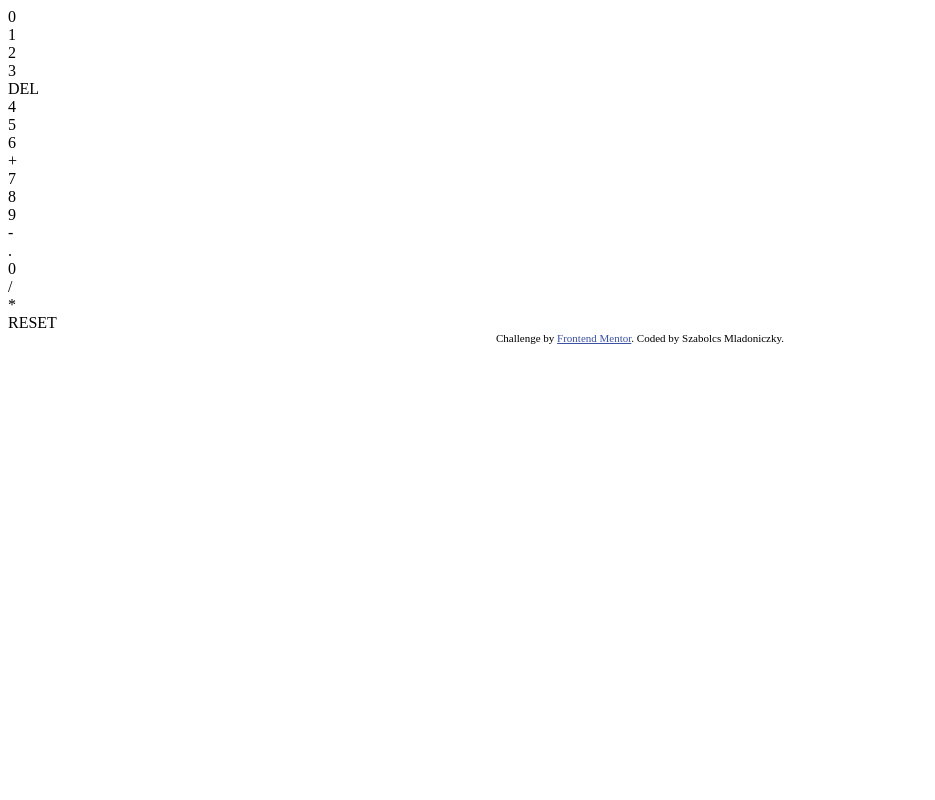
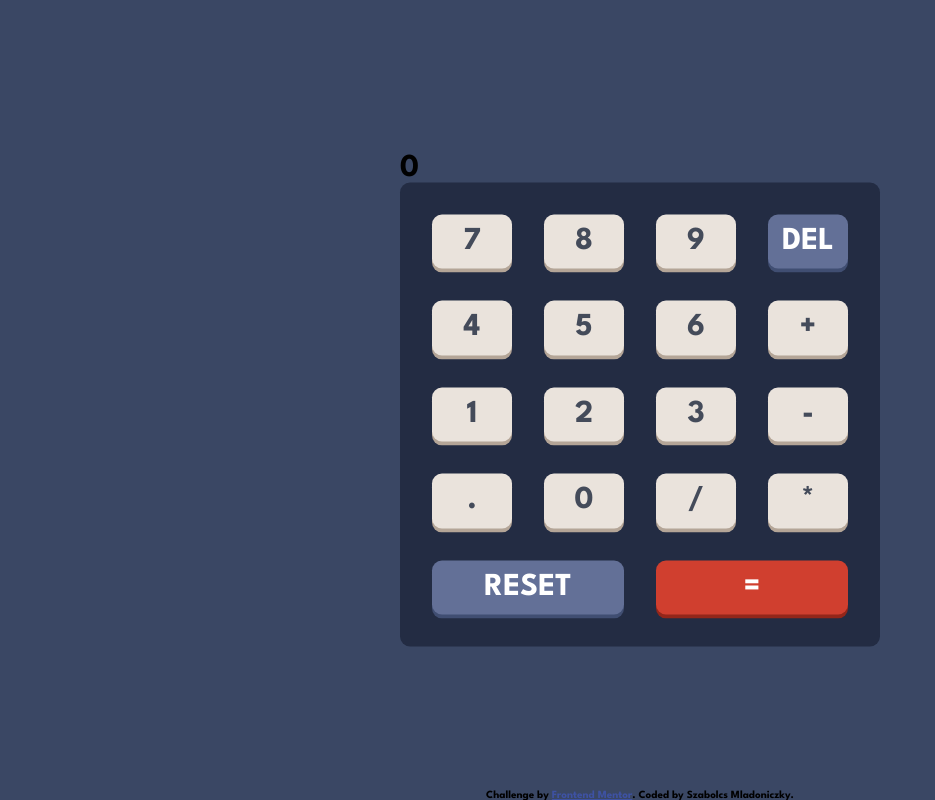
Before and after one commit to MladoniSzabi/CalculatorApp, a Next.js app: page / in a window 1280 px wide. Shown: the whole page, without its empty margins (0-935 px from the left). Built offline with nearby package versions, Linux system fonts and the light colour scheme.

Commit message:
styled the buttons and button container.

```diff
--- /dev/null
+++ b/components/Button.module.css
@@ -0,0 +1,27 @@
+.button {
+    background-color: hsl(30, 25%, 89%);
+    text-align: center;
+    vertical-align: middle;
+    border-radius: 10px;
+
+    color: hsl(221, 14%, 31%);
+
+    width: 100%;
+    height: 1.7em;
+    line-height: 1.7em;
+    margin: auto;
+
+    box-shadow: 0 0.12em hsl(28, 16%, 65%);
+}
+
+.button.control {
+    background-color: hsl(225, 21%, 49%);
+    color: white;
+    box-shadow: 0 0.12em hsl(224, 28%, 35%);
+}
+
+.button.submit {
+    background-color: hsl(6, 63%, 50%);
+    color: white;
+    box-shadow: 0 0.12em hsl(6, 70%, 34%);
+}
--- a/components/Button.tsx
+++ b/components/Button.tsx
@@ -1,5 +1,11 @@
 import * as React from 'react'
 
-export default function Button({ onPressed, text }) {
-    return <div onClick={() => onPressed(text)}>{text}</div>
+import style from "./Button.module.css"
+
+export default function Button({ rows, onPressed, text, type }) {
+    let className = style.button
+    if (type in style) {
+        className += " " + style[type]
+    }
+    return <div className={className} style={{ gridColumn: "span " + String(rows) }} onClick={() => onPressed(text)}>{text}</div>
 }
--- /dev/null
+++ b/components/Calculator.module.css
@@ -0,0 +1,21 @@
+#button-container {
+    /*height: 50%;*/
+    display: grid;
+    grid-template-columns: 1fr 1fr 1fr 1fr;
+    grid-template-rows: 1fr 1fr 1fr 1fr 1fr;
+    gap: 1em;
+
+    background-color: hsl(223, 31%, 20%);
+    padding: 1em;
+
+    border-radius: 10px;
+}
+
+#calculator-container {
+    position: absolute;
+    top: 50%;
+    left: 50%;
+    transform: translate(-50%, -50%);
+    width: 90%;
+    max-width: 15em;
+}
--- a/components/Calculator.tsx
+++ b/components/Calculator.tsx
@@ -2,17 +2,19 @@ import * as React from 'react'
 import Button from './Button';
 
 import Screen from './Screen'
+
+import styles from "./Calculator.module.css"
 
 export default function Calculator() {
 
     let [text, setText] = React.useState(0);
 
     const buttons = [
-        { text: 1 }, { text: 2 }, { text: 3 }, { text: "DEL" },
+        { text: 7 }, { text: 8 }, { text: 9 }, { text: "DEL", type: "control" },
         { text: 4 }, { text: 5 }, { text: 6 }, { text: "+" },
-        { text: 7 }, { text: 8 }, { text: 9 }, { text: "-" },
+        { text: 1 }, { text: 2 }, { text: 3 }, { text: "-" },
         { text: "." }, { text: 0 }, { text: "/" }, { text: "*" },
-        { text: "RESET" }, { test: "=" }
+        { text: "RESET", rows: 2, type: "control" }, { text: "=", rows: 2, type: "submit" }
     ]
 
     function onButtonPressed(button) {
@@ -20,9 +22,11 @@ export default function Calculator() {
     }
 
     return <div>
-        <Screen text={text}></Screen>
-        <div id="button-container">
-            {buttons.map((button) => <Button onPressed={onButtonPressed} text={button.text}></Button>)}
+        <div id={styles['calculator-container']}>
+            <Screen text={text}></Screen>
+            <div id={styles['button-container']}>
+                {buttons.map((button) => <Button type={button.type || ""} rows={button.rows || 1} onPressed={onButtonPressed} text={button.text}></Button>)}
+            </div>
         </div>
     </div>
 }
--- a/pages/_app.tsx
+++ b/pages/_app.tsx
@@ -13,6 +13,10 @@ function MainPage({ Component, pageProps }: AppProps) {
             <meta charSet="UTF-8"></meta>
             <meta name="viewport" content="width=device-width, initial-scale=1.0"></meta>
             <link rel="icon" type="image/png" sizes="32x32" href="./images/favicon-32x32.png"></link>
+
+            <link rel="preconnect" href="https://fonts.googleapis.com"></link>
+            <link rel="preconnect" href="https://fonts.gstatic.com" crossOrigin=''></link>
+            <link href="https://fonts.googleapis.com/css2?family=Hanken+Grotesk:wght@500;700;800&family=League+Spartan:wght@700&display=swap" rel="stylesheet"></link>
         </Head>
 
         <Component {...pageProps} />
--- a/pages/style.css
+++ b/pages/style.css
@@ -1,6 +1,22 @@
+html,
+body {
+    min-height: 100%;
+    margin: 0;
+    padding: 0;
+}
+
+body {
+    font-size: 32px;
+    font-family: 'League Spartan';
+    background-color: hsl(222, 26%, 31%);
+}
+
 .attribution {
     font-size: 11px;
     text-align: center;
+    position: absolute;
+    bottom: 0;
+    width: 100%;
 }
 
 .attribution a {
```
